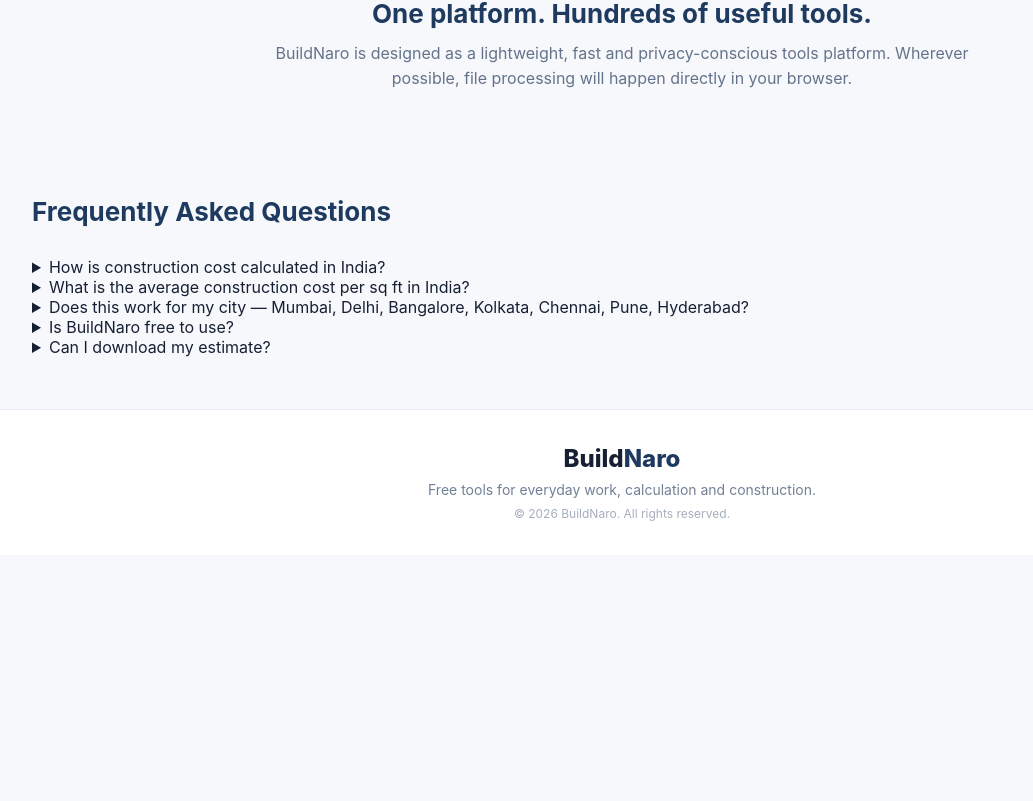
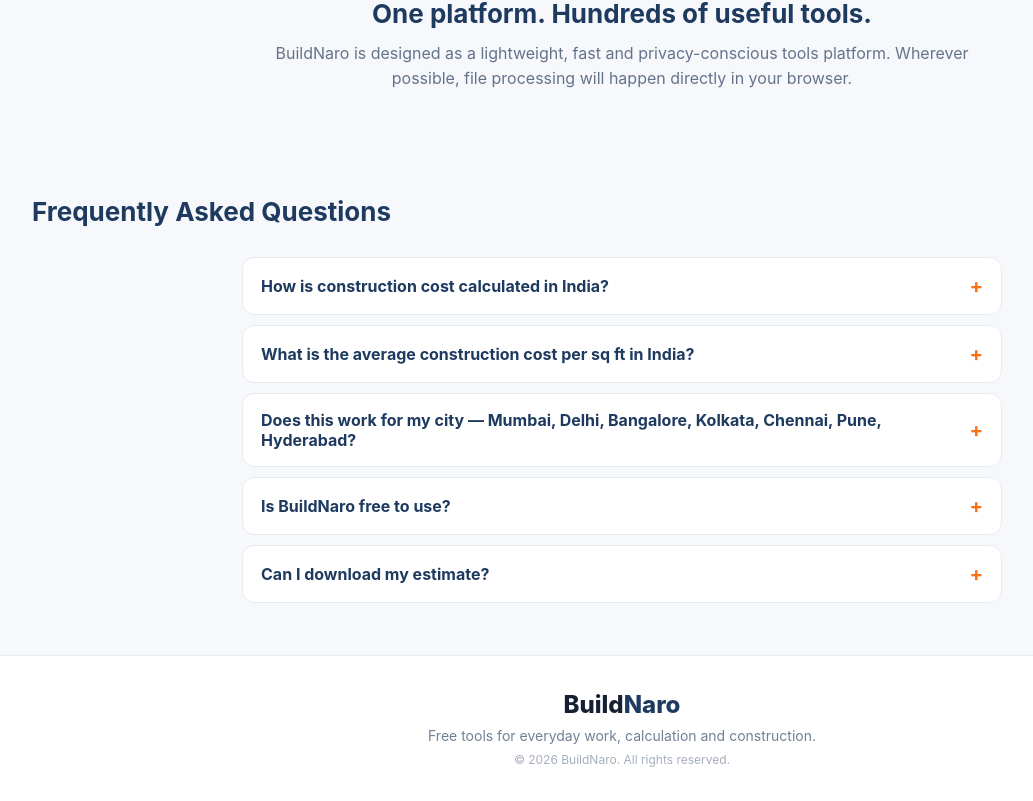
Before and after one commit to dasbappa0794-source/buildnaro, a Next.js app: page / in a window 1280 px wide. Shown: the part 1832-2633 px from the top of the page, without its empty margins (18-1051 px from the left). Before the commit the page ends 2387 px from the top, so only its background shows below. Built offline with nearby package versions, Linux system fonts and the light colour scheme.

Commit message:
Add FAQ section styles to style.css

```diff
--- a/app/style.css
+++ b/app/style.css
@@ -125,3 +125,12 @@
 .gantt-bar{position:absolute;top:0;bottom:0;border-radius:6px;min-width:4px}
 .gantt-meta{white-space:nowrap;color:#59677b;font-weight:700}
 @media(max-width:800px){.gantt-row{grid-template-columns:110px 1fr;grid-template-areas:"label label" "track meta"}.gantt-label{grid-area:label}.gantt-track{grid-area:track}.gantt-meta{grid-area:meta;text-align:right}}
+
+/* ===== FAQ section ===== */
+.faqList{max-width:760px;margin:0 auto;display:flex;flex-direction:column;gap:10px}
+.faqList details{background:#fff;border:1px solid #e6eaf1;border-radius:12px;padding:16px 18px}
+.faqList summary{cursor:pointer;font-weight:700;color:#1E3A5F;list-style:none;display:flex;justify-content:space-between;align-items:center}
+.faqList summary::-webkit-details-marker{display:none}
+.faqList summary::after{content:"+";font-size:20px;color:#F97316;margin-left:12px}
+.faqList details[open] summary::after{content:"−"}
+.faqList p{margin-top:10px;color:#5a6579;font-size:14px;line-height:1.6}
```
